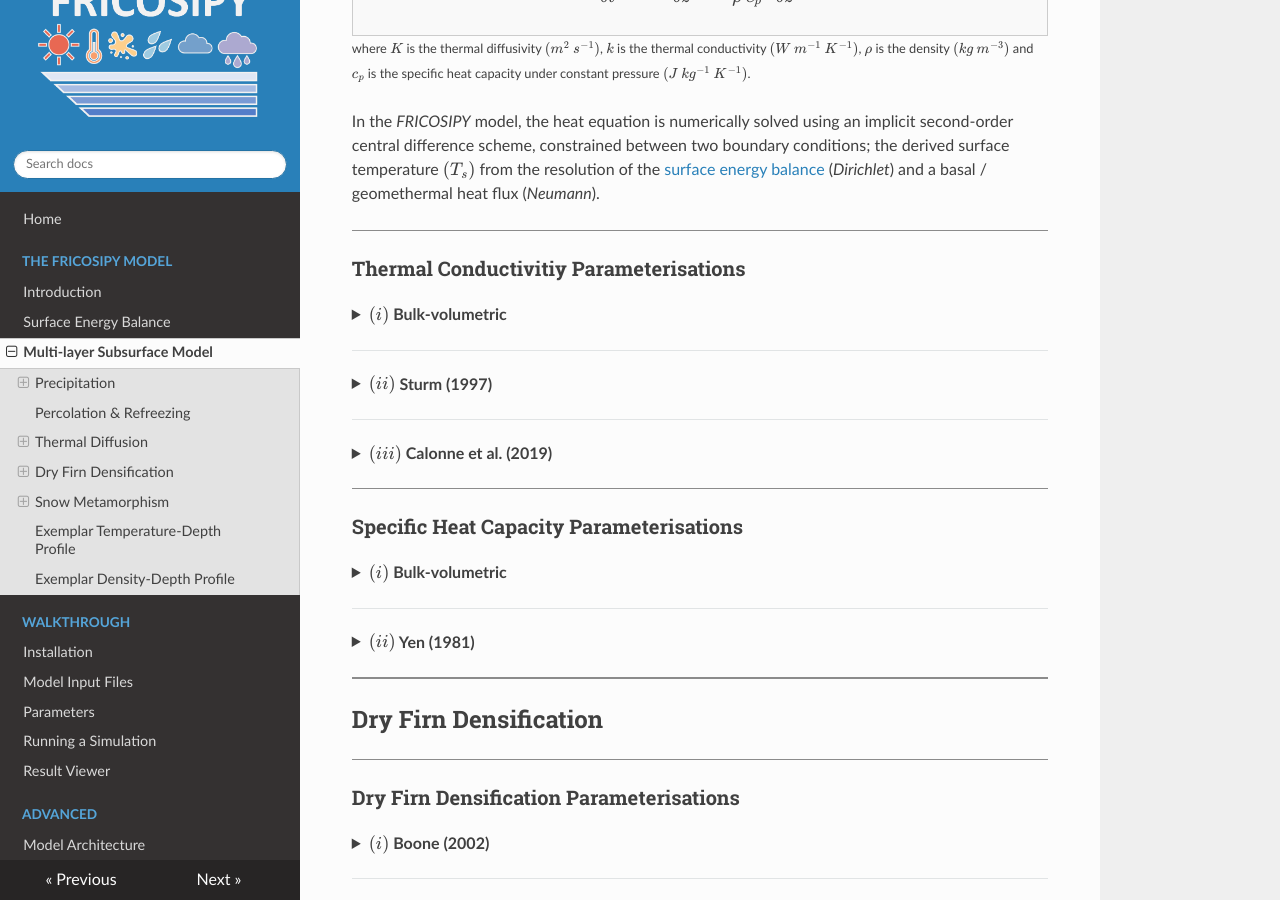
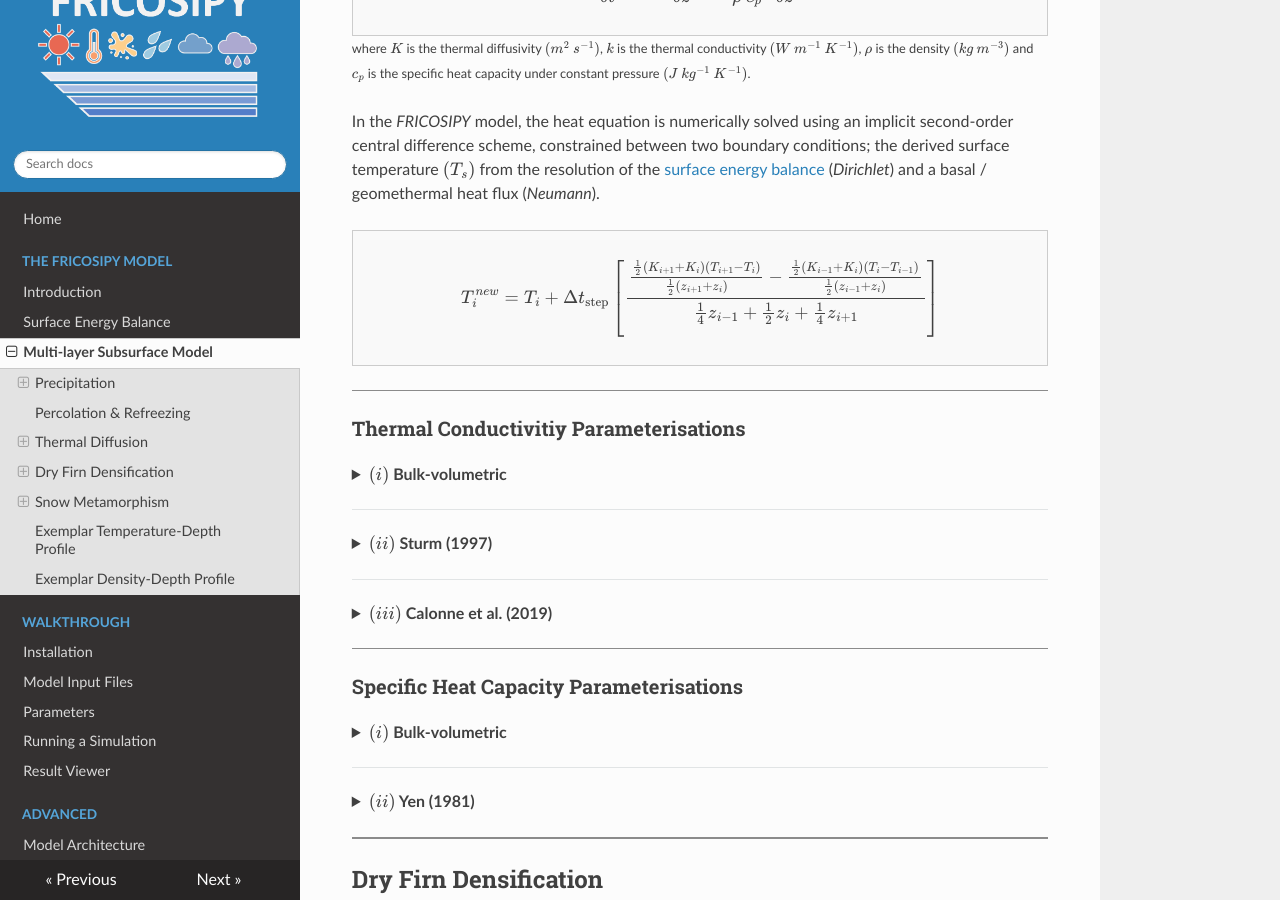
Before and after one commit to MarcusGastaldello/FRICOSIPY, an MkDocs documentation site: the page built from docs/subsurface_model.md, in a window 1280 px wide and 900 px high, scrolled down 616 px. Built offline with MkDocs 1.6.1, drawn with Linux system fonts in a browser that asks for light colours.

Commit message:
Update subsurface_model.md

```diff
--- a/docs/subsurface_model.md
+++ b/docs/subsurface_model.md
@@ -33,6 +33,12 @@ $$
 In the *FRICOSIPY* model, the heat equation is numerically solved using an implicit second-order central difference scheme, constrained between two boundary conditions;
 the derived surface temperature $(T_{s})$ from the resolution of the [surface energy balance](https://fricosipy.readthedocs.io/en/latest/surface_energy_balance/) (*Dirichlet*) and a basal / geomethermal heat flux (*Neumann*).
 
+<div markdown = 1 style="border:1px solid #ccc; padding:10px; background:#f9f9f9; max-width:100%; overflow-x:auto;">
+$$
+T_i^{new} = T_i + \Delta t_{\text{step}} \left[ \frac{ \frac{\frac{1}{2}(K_{i+1} + K_i)(T_{i+1} - T_i)}{\frac{1}{2}(z_{i+1} + z_i)} - \frac{\frac{1}{2}(K_{i-1} + K_i)(T_i - T_{i-1})}{\frac{1}{2}(z_{i-1} + z_i)} }{ \frac{1}{4}z_{i-1} + \frac{1}{2}z_i + \frac{1}{4}z_{i+1} } \right]
+$$
+
+</div>
 
 <hr style="height:1px; background-color:#8b8b8b; border:none;" />
 
```
